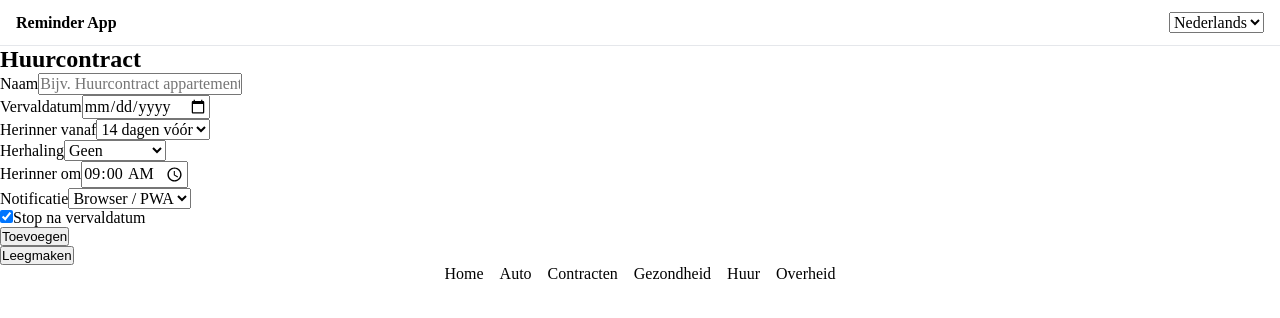
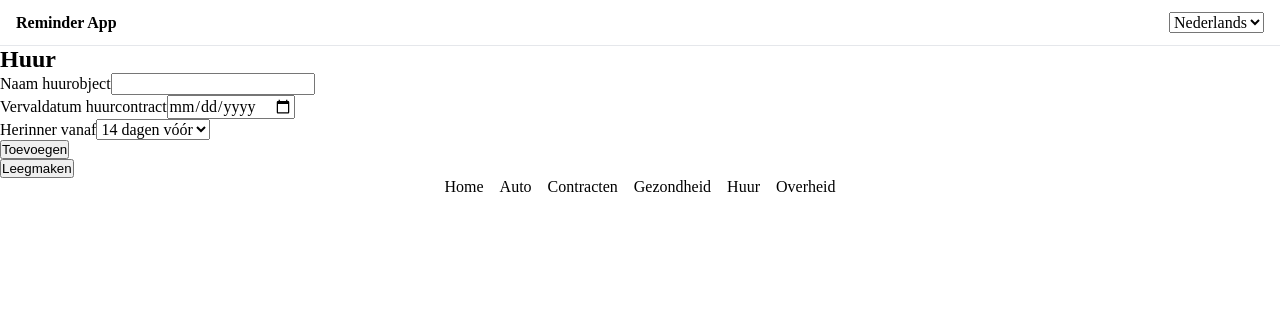
Before and after one commit to harrolds/temio, a React (Vite) app: page /huur in a window 1280 px wide. Shown: the top 318 px of the page. Built offline with nearby package versions, Linux system fonts and the light colour scheme.

Commit message:
Update index.jsx

```diff
--- a/src/pages/Huur/index.jsx
+++ b/src/pages/Huur/index.jsx
@@ -1,10 +1,10 @@
-import React, { useState, useEffect } from 'react';
-import { t } from 'i18next';
-import { requestPermission, scheduleReminder } from '@/utils/notifications';
-import { v4 as uuidv4 } from 'uuid';
+import React, { useState, useEffect } from "react";
+import { t } from "i18next";
+import { requestPermission, scheduleReminder } from "@/utils/notifications";
+import { v4 as uuidv4 } from "uuid";
 
 export default function Huur() {
-  const formName = 'huur';
+  const formName = "huur";
   const [items, setItems] = useState([]);
   const [editIndex, setEditIndex] = useState(null);
   const [draft, setDraft] = useState(null);
@@ -31,7 +31,7 @@ export default function Huur() {
     obj.remindFrom = remindFrom.toISOString();
     obj.created = new Date().toISOString();
 
-    let updated = [...items];
+    const updated = [...items];
     if (editIndex !== null) updated[editIndex] = obj;
     else updated.push(obj);
 
@@ -43,21 +43,15 @@ export default function Huur() {
     scheduleReminder(obj);
   };
 
-  const handleDelete = (index) => {
-    const filtered = items.filter((_, i) => i !== index);
-    setItems(filtered);
+  const handleDelete = (i) => setItems(items.filter((_, idx) => idx !== i));
+  const handleEdit = (i) => {
+    setEditIndex(i);
+    setDraft(items[i]);
   };
-
-  const handleEdit = (index) => {
-    setEditIndex(index);
-    setDraft(items[index]);
-  };
-
   const cancelEdit = () => {
     setEditIndex(null);
     setDraft(null);
   };
-
   const clearAll = () => {
     localStorage.removeItem(formName);
     setItems([]);
@@ -65,113 +59,94 @@ export default function Huur() {
 
   return (
     <div className="rr-page">
-      <h2>{t('pages.huur.title', 'Huurcontract')}</h2>
+      <h2>{t("pages.huur.title", "Huur")}</h2>
 
-      {/* ✅ FORMULIER */}
       <form onSubmit={handleSubmit} className="rr-form-grid">
         <div className="field-group">
           <div className="field">
-            <label>{t('pages.huur.name', 'Naam')}</label>
+            <label>{t("common.name", "Naam huurobject")}</label>
             <input
               name="naam"
               type="text"
               required
-              defaultValue={draft?.naam || ''}
-              placeholder={t('pages.huur.name.placeholder', 'Bijv. Huurcontract appartement')}
+              defaultValue={draft?.naam || ""}
             />
           </div>
 
           <div className="field">
-            <label>{t('pages.huur.datum', 'Vervaldatum')}</label>
+            <label>{t("common.expiry", "Vervaldatum huurcontract")}</label>
             <input
               name="datum"
               type="date"
               required
-              defaultValue={draft?.datum || ''}
+              defaultValue={draft?.datum || ""}
             />
           </div>
 
           <div className="field">
-            <label>{t('common.remindfrom', 'Herinner vanaf')}</label>
-            <select name="herinner_vanaf" defaultValue={draft?.herinner_vanaf || '14'}>
+            <label>{t("common.remindfrom", "Herinner vanaf")}</label>
+            <select
+              name="herinner_vanaf"
+              defaultValue={draft?.herinner_vanaf || "14"}
+            >
               <option value="7">7 dagen vóór</option>
               <option value="14">14 dagen vóór</option>
               <option value="30">30 dagen vóór</option>
             </select>
           </div>
-
-          <div className="field">
-            <label>{t('common.repeat', 'Herhaling')}</label>
-            <select name="repeat" defaultValue={draft?.repeat || 'none'}>
-              <option value="none">Geen</option>
-              <option value="weekly">Wekelijks</option>
-              <option value="monthly">Maandelijks</option>
-            </select>
-          </div>
-
-          <div className="field">
-            <label>{t('common.notifytime', 'Herinner om')}</label>
-            <input name="notifyTime" type="time" defaultValue={draft?.notifyTime || '09:00'} />
-          </div>
-
-          <div className="field">
-            <label>{t('common.notifytype', 'Notificatie')}</label>
-            <select name="notifyType" defaultValue={draft?.notifyType || 'pwa'}>
-              <option value="pwa">Browser / PWA</option>
-              <option value="email">E-mail</option>
-              <option value="both">Beide</option>
-            </select>
-          </div>
-
-          <div className="field">
-            <label>
-              <input
-                type="checkbox"
-                name="stopAfterExpiry"
-                defaultChecked={draft?.stopAfterExpiry ?? true}
-              />
-              {t('common.stopafterexpiry', 'Stop na vervaldatum')}
-            </label>
-          </div>
         </div>
 
         <div className="field actions">
-          <button type="submit">{editIndex !== null ? t('common.save', 'Opslaan') : t('common.add', 'Toevoegen')}</button>
+          <button type="submit" className="pp-btn">
+            {editIndex !== null
+              ? t("common.save", "Opslaan")
+              : t("common.add", "Toevoegen")}
+          </button>
           {editIndex !== null && (
-            <button type="button" onClick={cancelEdit}>{t('common.cancel', 'Annuleren')}</button>
+            <button
+              type="button"
+              className="pp-btn-outline"
+              onClick={cancelEdit}
+            >
+              {t("common.cancel", "Annuleren")}
+            </button>
           )}
         </div>
       </form>
 
-      {/* ✅ LIJST */}
       <ul className="rr-list">
         {items.map((item, i) => (
-          <li key={item.id}>
+          <li key={item.id} className="pp-card">
             <div className="rr-item">
               <strong>{item.naam}</strong> — {item.datum}
               <div className="item-actions">
-                <button onClick={() => handleEdit(i)}>✏️</button>
-                <button onClick={() => handleDelete(i)}>🗑️</button>
+                <button
+                  type="button"
+                  className="pp-btn-subtle"
+                  onClick={() => handleEdit(i)}
+                >
+                  ✏️
+                </button>
+                <button
+                  type="button"
+                  className="pp-btn-subtle"
+                  onClick={() => handleDelete(i)}
+                >
+                  🗑️
+                </button>
               </div>
-              {editIndex === i && (
-                <div className="inline-editor">
-                  <form onSubmit={handleSubmit}>
-                    <input type="hidden" name="id" value={item.id} />
-                    <input name="naam" defaultValue={item.naam} />
-                    <input name="datum" type="date" defaultValue={item.datum} />
-                    <button type="submit">{t('common.save', 'Opslaan')}</button>
-                    <button type="button" onClick={cancelEdit}>{t('common.cancel', 'Annuleren')}</button>
-                  </form>
-                </div>
-              )}
             </div>
           </li>
         ))}
       </ul>
 
       <div className="clear-row">
-        <button type="button" onClick={clearAll} className="btn-clear">
-          {t('common.clear', 'Alles wissen')}
+        <button
+          type="button"
+          onClick={clearAll}
+          className="btn-clear pp-btn-outline"
+        >
+          {t("common.clear", "Alles wissen")}
         </button>
       </div>
     </div>
```
